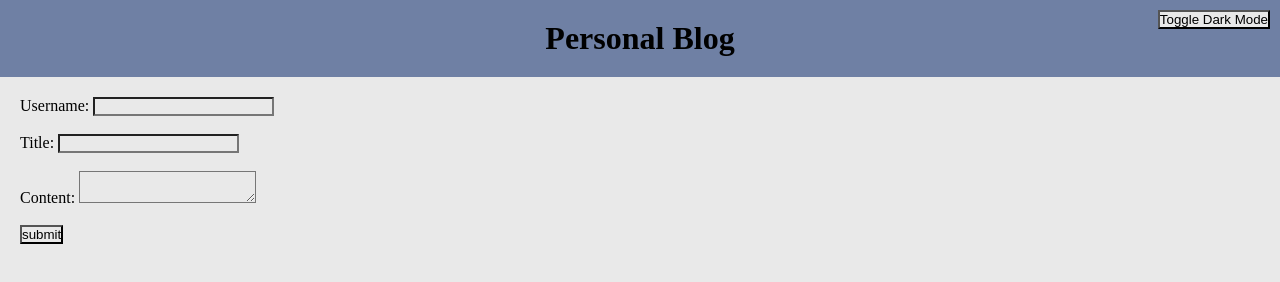
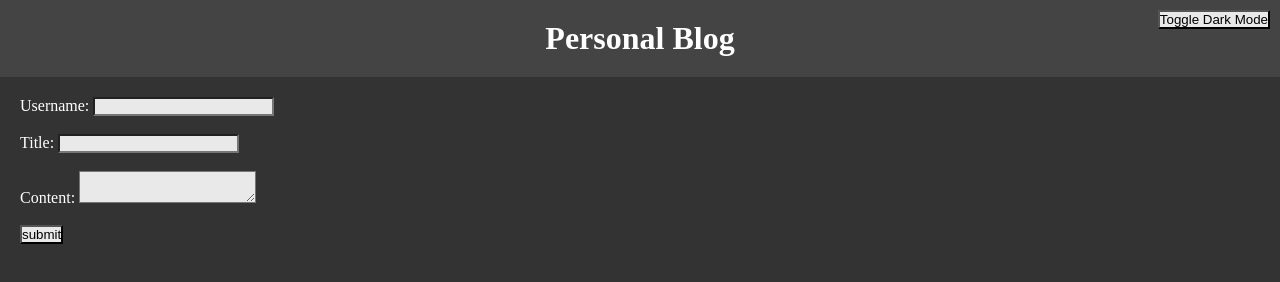
Before and after one commit to KeanuFord/Module-4-Personal-Blog, a plain HTML site: page index.html in a window 1280 px wide. Both pictures are taken after a click on the button "Toggle Dark Mode". Drawn offline with Linux system fonts and the light colour scheme.

Commit message:
added dark mode

```diff
--- a/assets/css/blog.css
+++ b/assets/css/blog.css
@@ -1,9 +1,10 @@
-* {
+*, html {
     margin: 0;
     padding: 0;
     box-sizing: border-box;
 
     --backgroundColor : #e9e9e9;
+    --textColor: #000;
     --headerColor : #6f80a4;
     --cardBorderColor : #000;
     --cardHeaderBackgroundColor : #6f80a4;
@@ -15,6 +16,7 @@
 
 header, h1{
     background-color: var(--headerColor);
+    color: var(--textColor);
     padding: 10px 0;
     text-align: center;
 }
@@ -38,16 +40,29 @@ header, h1{
 
 .card-header {
     background-color: var(--cardHeaderBackgroundColor);
+    color: var(--textColor);
     padding: 10px;
     text-align: center;
 }
 
 .card-content {
     background-color: var(--cardContentBackgroundColor);
+    color: var(--textColor);
     padding: 10px;
 }
 
 .card-footer {
     background-color: var(--cardFooterBackgroundColor);
+    color: var(--textColor);
     padding: 10px;
 }
+
+.dark-mode {
+    --backgroundColor : #333;
+    --headerColor : #444;
+    --textColor: #fff;
+    --cardBorderColor : #fff;
+    --cardHeaderBackgroundColor : #444;
+    --cardContentBackgroundColor : #333;
+    --cardFooterBackgroundColor : #444;
+}
--- a/assets/css/styles.css
+++ b/assets/css/styles.css
@@ -2,11 +2,17 @@
     margin: 0;
     padding: 0;
     box-sizing: border-box;
-    background-color: #e9e9e9;
+
+    --backgroundColor : #e9e9e9;
+    --textColor: #000;
+    --headerColor : #6f80a4;
+
+    background-color: var(--backgroundColor);
 }
 
 header, h1{
-    background-color: #6f80a4;
+    background-color: var(--headerColor);
+    color: var(--textColor);
     padding: 10px 0;
     text-align: center;
 }
@@ -21,4 +27,32 @@ form{
     justify-content: center;
     margin-top: 20px;
     margin-left: 20px;
+
+    background-color: var(--backgroundColor);
+    color: var(--textColor);
 }
+
+#form-user {
+    background-color: var(--backgroundColor);
+    color: var(--textColor);
+}
+
+#form-title {
+    background-color: var(--backgroundColor);
+    color: var(--textColor);
+}
+
+#form-content {
+    background-color: var(--backgroundColor);
+    color: var(--textColor);
+}
+
+.dark-mode {
+    --backgroundColor : #333;
+    --headerColor : #444;
+    --textColor: #fff;
+    --cardBorderColor : #fff;
+    --cardHeaderBackgroundColor : #444;
+    --cardContentBackgroundColor : #333;
+    --cardFooterBackgroundColor : #444;
+}
--- a/assets/js/form.js
+++ b/assets/js/form.js
@@ -17,3 +17,33 @@ document.getElementById('post-form').addEventListener('submit', (event) => {
     localStorage.setItem('blogPosts', JSON.stringify(posts));
     window.location.href = 'blog.html';
 });
+
+document.getElementById('dark-mode-toggle').addEventListener('click', () => {
+    let html = document.querySelector('html');
+    html.classList.toggle('dark-mode');
+
+    let header = document.querySelector('header');
+    header.classList.toggle('dark-mode');
+
+    let h1 = document.querySelector('h1');
+    h1.classList.toggle('dark-mode');
+
+    let body = document.querySelector('body');
+    body.classList.toggle('dark-mode');
+
+    let form = document.querySelector('#post-form');
+    form.classList.toggle('dark-mode');
+
+    let main = document.querySelector('main');
+    main.classList.toggle('dark-mode');
+
+    let formUser = document.querySelector('#form-user');
+    formUser.classList.toggle('dark-mode');
+
+    let formTitle = document.querySelector('#form-title');
+    formTitle.classList.toggle('dark-mode');
+
+    let formContent = document.querySelector('#form-content');
+    formContent.classList.toggle('dark-mode');
+
+});
--- a/index.html
+++ b/index.html
@@ -12,23 +12,18 @@
         <button id="dark-mode-toggle">Toggle Dark Mode</button>
     </header>
     <main>
-        <section>
-
-        </section>
-        <section>
         <form id="post-form">
-                <label for="username">Username:</label>
+            <label for="username" id="form-user">Username:</label>
             <input type="text" id="username" name="username" required><br><br>
 
-                <label for="title">Title:</label>
+            <label for="title" id="form-title">Title:</label>
             <input type="text" id="title" name="title" required><br><br>
 
-                <label for="content">Content:</label>
+            <label for="content" id="form-content">Content:</label>
             <textarea id="content" name="content" required></textarea><br><br>
 
             <input type="submit" value="submit" id="post-submit">
         </form>
-        </section>
     </main>
 
     <script src="assets/js/form.js"></script>
```
Also changed, not shown: assets/js/blog.js (+37 -1 lines). Lines whose indentation alone changed are shown as unchanged.
